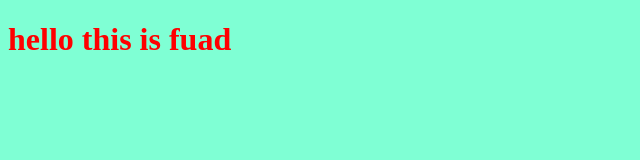
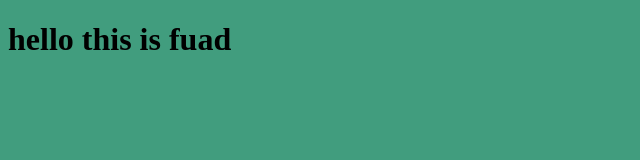
Before and after one commit to fuadtamimi2/myproject, a plain HTML site: page index.html in a window 1280 px wide. Shown: the whole page, without its empty margins (0-640 px from the left). Drawn offline with Linux system fonts and the light colour scheme.

Commit message:
changing style of the titel

```diff
--- a/style.css
+++ b/style.css
@@ -1,6 +1,6 @@
 h1{
- color: red;
+ color: black;
 }
 body{
-    background-color: aquamarine;
+    background-color: rgb(65, 157, 126);
 }
```
